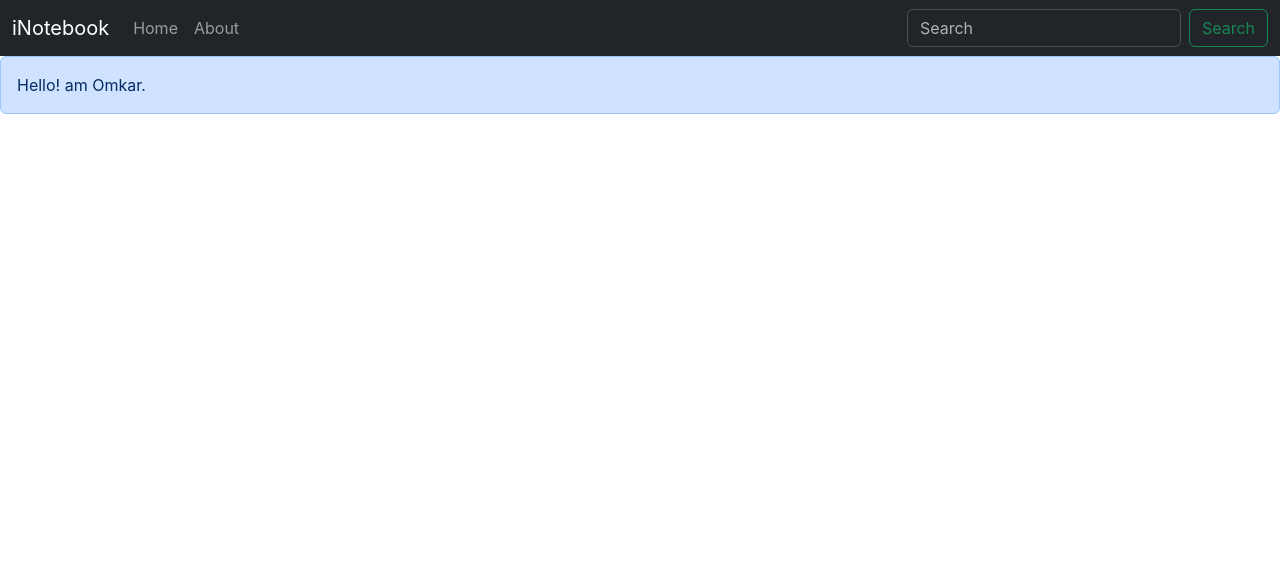
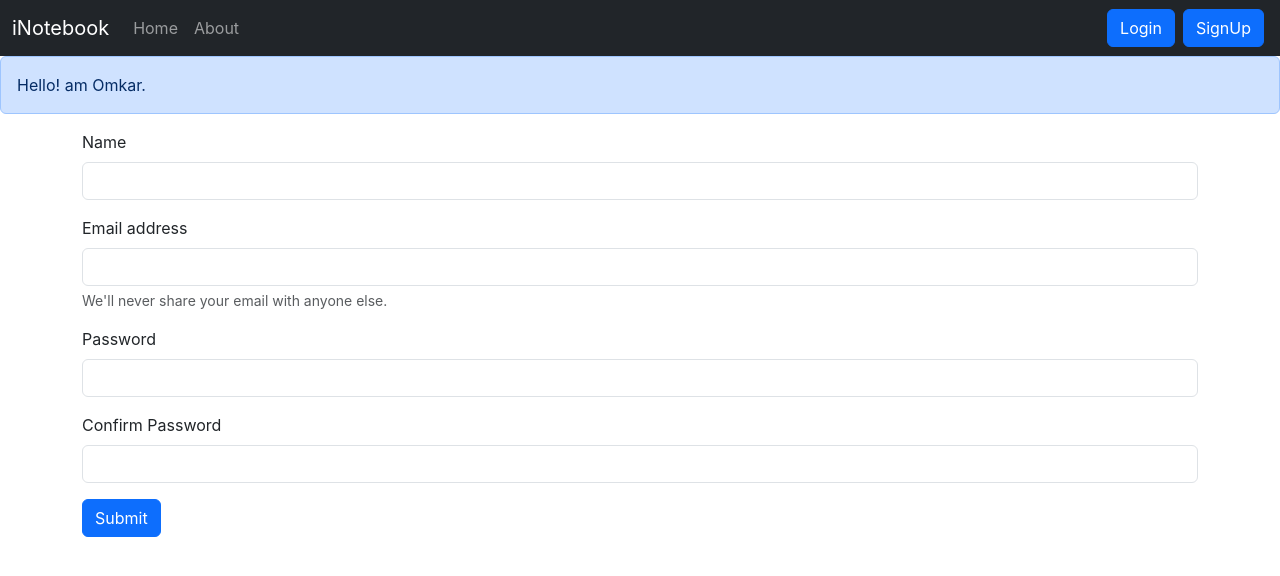
Before and after one commit to omkareshwar9849/iNotebook---FrontEnd---MERN_Stack, a React (Create React App) app: page /signup in a window 1280 px wide. Shown: the top 576 px of the page. Built offline with nearby package versions, Linux system fonts and the light colour scheme.

Commit message:
v70 completed

```diff
--- a/src/App.js
+++ b/src/App.js
@@ -15,6 +15,8 @@
 import About from './components/About';
 import NoteState from './context/notes/NoteState';
 import Alert from './components/Alert';
+import Login from './components/Login';
+import Signup from './components/Signup';
 function App() {
   return (
     <>
@@ -26,6 +28,8 @@
           <Routes>
             <Route path='/' element={<Home/>}></Route>
             <Route path="/about" element={<About />}></Route>
+            <Route path="/login" element={<Login/>}></Route>
+            <Route path="/signup" element={<Signup/>}></Route>
           </Routes>
         </div>
       </Router>
--- /dev/null
+++ b/src/components/Login.js
@@ -0,0 +1,51 @@
+import React,{useState} from 'react'
+import { useNavigate } from 'react-router-dom'
+
+const Login = () => {
+  const [credentials , setCredentials] = useState({email:"",password:""})
+  let navigate = useNavigate();
+
+  const handleSubmit = async (e) => {
+    e.preventDefault();
+    const response = await fetch("http://localhost:5000/api/auth/login", {
+      method: "POST",
+      headers: {
+        "Content-Type": "application/json"
+      },
+      body: JSON.stringify({email:credentials.email, password:credentials.password})
+    });
+    const json = await response.json();
+    console.log(json)
+    if(json.success){
+      //save the auth token and redirect
+      localStorage.setItem('token',json.authtoken);
+      navigate("/");
+    }
+    else{
+      alert("Invalid credentials");
+    }
+    }
+
+    const onChange=(e)=>{
+      setCredentials({...credentials,[e.target.name]:e.target.value})
+    }
+
+return (
+  <div>
+    <form onSubmit={handleSubmit}>
+      <div className="mb-3">
+        <label  htmlFor="exampleInputEmail1" className="form-label">Email address</label>
+        <input type="email" value={credentials.email} onChange={onChange}  className="form-control" id="email" name="email" aria-describedby="emailHelp" />
+        <div id="emailHelp" className="form-text">We'll never share your email with anyone else.</div>
+      </div>
+      <div className="mb-3">
+        <label htmlFor="exampleInputPassword1" className="form-label">Password</label>
+        <input type="password" value={credentials.password} onChange={onChange} className="form-control" id="password" name="password" />
+      </div>
+      <button type="submit" className="btn btn-primary ">Submit</button>
+    </form>
+  </div>
+)
+}
+
+export default Login
--- a/src/components/Navbar.js
+++ b/src/components/Navbar.js
@@ -22,8 +22,8 @@
 
                         </ul>
                         <form className="d-flex" role="search">
-                            <input className="form-control me-2" type="search" placeholder="Search" aria-label="Search" />
-                            <button className="btn btn-outline-success" type="submit">Search</button>
+                        <Link className="btn btn-primary mx-1" to="/login" role='button'>Login</Link>
+                        <Link className="btn btn-primary mx-1" to="/signup" role='button'>SignUp</Link>
                         </form>
                     </div>
                 </div>
--- /dev/null
+++ b/src/components/Signup.js
@@ -0,0 +1,60 @@
+import React,{useState} from 'react'
+import { useNavigate } from 'react-router-dom'
+
+const Signup = () => {
+  const [credentials , setCredentials] = useState({name:"",email:"",password:"",cpassword:""})
+  let navigate = useNavigate();
+
+  const handleSubmit = async (e) => {
+    e.preventDefault();
+    const response = await fetch("http://localhost:5000/api/auth/createuser", {
+
+      method: "POST",
+      headers: {
+        "Content-Type": "application/json"
+      },
+      body: JSON.stringify({name:credentials.name, email:credentials.email, password:credentials.password})
+    });
+    const json = await response.json();
+    console.log(json)
+    if(json.success){
+      //save the auth token and redirect
+      localStorage.setItem('token',json.authtoken);
+      navigate("/");
+    }
+    else{
+      alert("SignUp Failed");
+    }
+    }
+
+    const onChange=(e)=>{
+      setCredentials({...credentials,[e.target.name]:e.target.value})
+    }
+
+return (
+  <div>
+    <form onSubmit={handleSubmit}>
+    <div className="mb-3">
+        <label  htmlFor="name" className="form-label">Name</label>
+        <input type="text" value={credentials.name} onChange={onChange}  className="form-control" id="name" name="name" aria-describedby="emailHelp" />
+      </div>
+      <div className="mb-3">
+        <label  htmlFor="email" className="form-label">Email address</label>
+        <input type="email" value={credentials.email} onChange={onChange}  className="form-control" id="email" name="email" aria-describedby="emailHelp" />
+        <div id="emailHelp" className="form-text">We'll never share your email with anyone else.</div>
+      </div>
+      <div className="mb-3">
+        <label htmlFor="password" className="form-label">Password</label>
+        <input type="password" value={credentials.password} onChange={onChange} className="form-control" id="password" name="password" minLength={5} required />
+      </div>
+      <div className="mb-3">
+        <label htmlFor="cpassword" className="form-label">Confirm Password</label>
+        <input type="password" onChange={onChange} className="form-control" id="cpassword" name="cpassword" minLength={5} required />
+      </div>
+      <button type="submit" className="btn btn-primary ">Submit</button>
+    </form>
+  </div>
+  )
+}
+
+export default Signup
```
